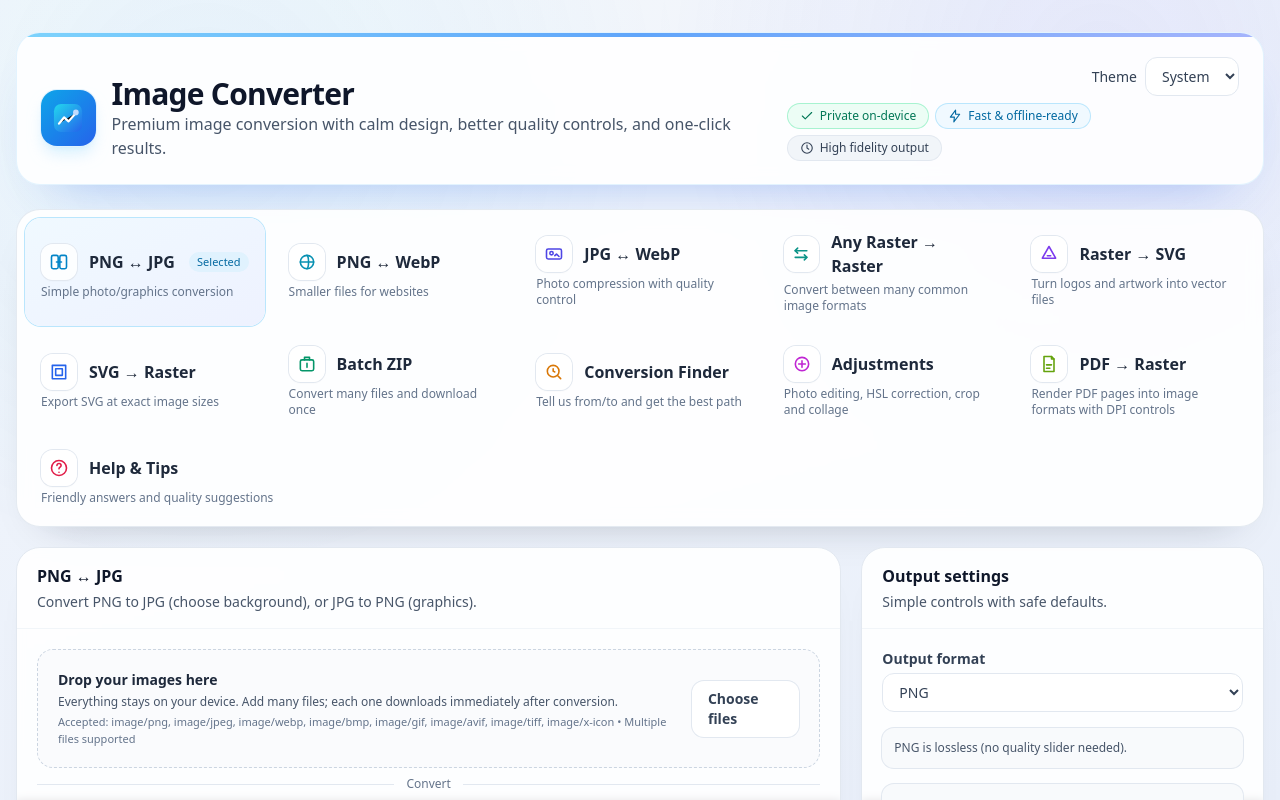
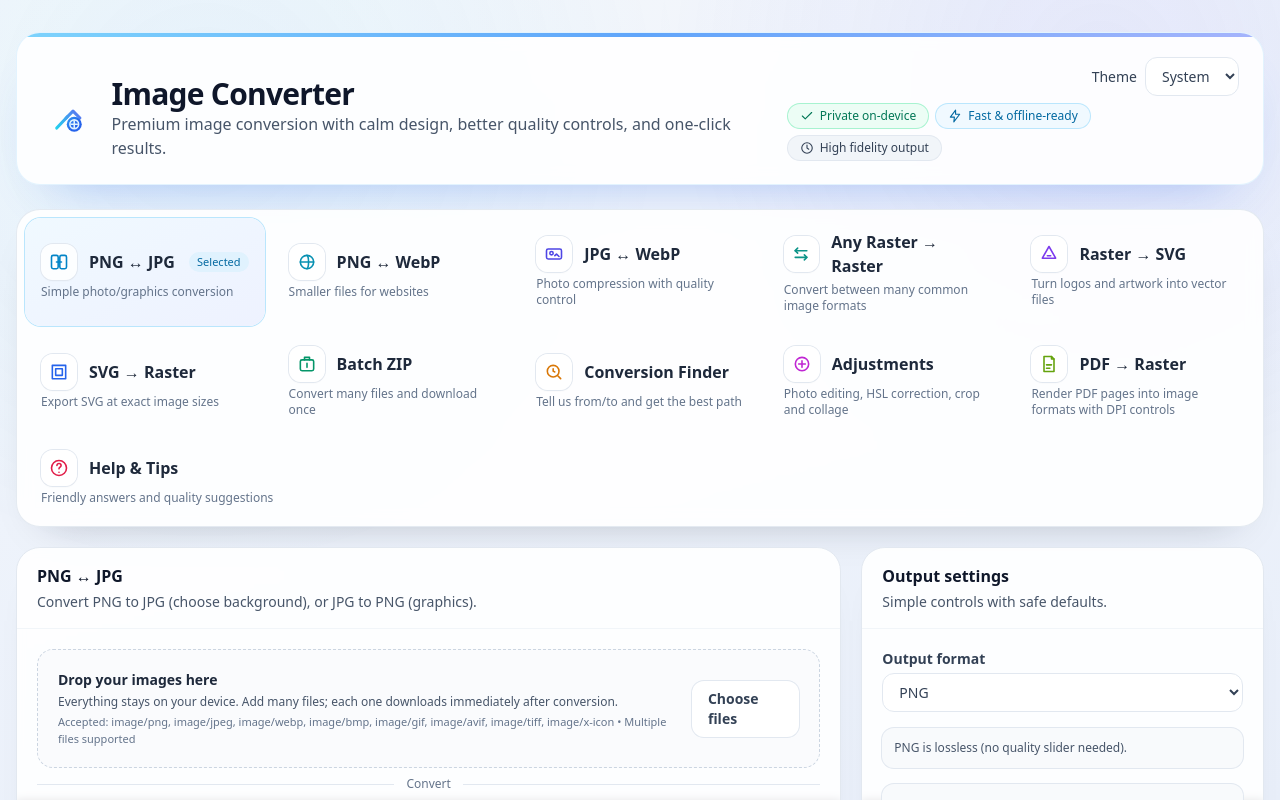
Before and after one commit to abdulmalik299/Image-Converter, a React (Vite) app: page / in a window 1280 px wide. Shown: the top 800 px of the page. Built offline with nearby package versions, Linux system fonts and the light colour scheme.

Commit message:
Improve adjustment crop drag UX, optimize preview weight, and refresh logo

```diff
--- a/src/components/ui.tsx
+++ b/src/components/ui.tsx
@@ -2,16 +2,23 @@ import { PropsWithChildren } from "react";
 
 function HeaderGlyph() {
   return (
-    <svg viewBox="0 0 64 64" className="h-9 w-9" aria-hidden="true">
+    <svg viewBox="0 0 64 64" className="h-10 w-10" aria-hidden="true" fill="none">
       <defs>
-        <linearGradient id="logoG" x1="10" y1="8" x2="56" y2="58" gradientUnits="userSpaceOnUse">
+        <linearGradient id="markBeam" x1="12" y1="48" x2="52" y2="14" gradientUnits="userSpaceOnUse">
           <stop offset="0" stopColor="#22d3ee" />
+          <stop offset="1" stopColor="#6366f1" />
+        </linearGradient>
+        <linearGradient id="markLens" x1="20" y1="22" x2="44" y2="44" gradientUnits="userSpaceOnUse">
+          <stop offset="0" stopColor="#38bdf8" />
           <stop offset="1" stopColor="#2563eb" />
         </linearGradient>
       </defs>
-      <rect x="7" y="7" width="50" height="50" rx="13" fill="url(#logoG)" />
-      <path d="M16 42 25 31l8 7 14-16" stroke="#fff" strokeWidth="4" strokeLinecap="round" strokeLinejoin="round" />
-      <circle cx="46" cy="22" r="5" fill="#bfdbfe" />
+      <path d="M14 48 31 30" stroke="url(#markBeam)" strokeWidth="5" strokeLinecap="round" />
+      <path d="M29 32 40 21l11 11" stroke="url(#markBeam)" strokeWidth="5" strokeLinecap="round" strokeLinejoin="round" />
+      <circle cx="42" cy="42" r="12" fill="url(#markLens)" />
+      <circle cx="42" cy="42" r="7" stroke="#e0f2fe" strokeWidth="2.5" />
+      <path d="M37 42h10" stroke="#e0f2fe" strokeWidth="2.5" strokeLinecap="round" />
+      <path d="M42 37v10" stroke="#e0f2fe" strokeWidth="2.5" strokeLinecap="round" />
     </svg>
   );
 }
@@ -32,7 +39,7 @@ export function AppShell({ children, themeControl }: PropsWithChildren<{ themeCo
           <div className="pointer-events-none absolute inset-x-0 top-0 h-1 bg-gradient-to-r from-sky-300 via-blue-400 to-indigo-300 dark:from-sky-500/70 dark:via-indigo-500/70 dark:to-violet-500/70" />
           <div className="flex flex-col gap-4 md:flex-row md:items-end md:justify-between">
             <div className="flex items-center gap-4">
-              <div className="h-14 w-14 rounded-2xl bg-gradient-to-br from-sky-500 to-blue-600 shadow-lg shadow-sky-200/60 ring-1 ring-sky-100 flex items-center justify-center">
+              <div className="flex h-14 w-14 items-center justify-center">
                 <HeaderGlyph />
               </div>
               <div>
--- a/src/tabs/UpscaleTab.tsx
+++ b/src/tabs/UpscaleTab.tsx
@@ -89,6 +89,7 @@ const PREVIEW_MAX_DIMENSION = 1920;
 const INTERACTIVE_PREVIEW_MAX_DIMENSION = 960;
 const INTERACTIVE_PREVIEW_DELAY_MS = 16;
 const FINAL_PREVIEW_DELAY_MS = 26;
+const PREVIEW_TARGET_BYTES = 200 * 1024;
 
 const GEOMETRY_RATIO_PRESETS = [
   { key: "free", label: "Custom" },
@@ -455,6 +456,7 @@ export function UpscaleTab({ setSettings, active }: { settings: CommonRasterSett
   const previewWrapRef = useRef<HTMLDivElement | null>(null);
   const cropGestureRef = useRef<{ mode: "move" | "nw" | "ne" | "sw" | "se"; startX: number; startY: number; cropX: number; cropY: number; cropW: number; cropH: number } | null>(null);
   const cropGestureFrameRef = useRef<number | null>(null);
+  const bodyScrollRestoreRef = useRef<{ overflow: string; touchAction: string } | null>(null);
   const pendingCropRef = useRef<{ cropX: number; cropY: number; cropW: number; cropH: number } | null>(null);
   const [preparedExport, setPreparedExport] = useState<{ url: string; name: string; size: string } | null>(null);
   const sectionRefs = useRef<Record<SectionKey, HTMLDivElement | null>>({
@@ -588,6 +590,14 @@ export function UpscaleTab({ setSettings, active }: { settings: CommonRasterSett
     if (canvasRect.width < 2 || canvasRect.height < 2) return;
 
     onSliderInteractionStart();
+    if (!bodyScrollRestoreRef.current) {
+      bodyScrollRestoreRef.current = {
+        overflow: document.body.style.overflow,
+        touchAction: document.body.style.touchAction
+      };
+      document.body.style.overflow = "hidden";
+      document.body.style.touchAction = "none";
+    }
     cropGestureRef.current = {
       mode,
       startX: event.clientX,
@@ -658,6 +668,11 @@ export function UpscaleTab({ setSettings, active }: { settings: CommonRasterSett
         cropGestureFrameRef.current = null;
       }
       onSliderInteractionEnd();
+      if (bodyScrollRestoreRef.current) {
+        document.body.style.overflow = bodyScrollRestoreRef.current.overflow;
+        document.body.style.touchAction = bodyScrollRestoreRef.current.touchAction;
+        bodyScrollRestoreRef.current = null;
+      }
       window.removeEventListener("pointermove", onMove);
       window.removeEventListener("pointerup", onUp);
       window.removeEventListener("pointercancel", onUp);
@@ -713,15 +728,48 @@ export function UpscaleTab({ setSettings, active }: { settings: CommonRasterSett
 
     const previewScale = Math.min(1, PREVIEW_MAX_DIMENSION / Math.max(bmp.width, bmp.height));
     const previewCanvas = previewSourceCanvasRef.current || document.createElement("canvas");
-    previewCanvas.width = Math.max(1, Math.round(bmp.width * previewScale));
-    previewCanvas.height = Math.max(1, Math.round(bmp.height * previewScale));
+    let targetW = Math.max(1, Math.round(bmp.width * previewScale));
+    let targetH = Math.max(1, Math.round(bmp.height * previewScale));
+    let quality = 0.84;
+    let bestBitmap: ImageBitmap | null = null;
+
+    for (let attempt = 0; attempt < 7; attempt++) {
+      const workingCanvas = document.createElement("canvas");
+      workingCanvas.width = targetW;
+      workingCanvas.height = targetH;
+      const workingCtx = workingCanvas.getContext("2d");
+      if (!workingCtx) break;
+      workingCtx.imageSmoothingEnabled = true;
+      workingCtx.imageSmoothingQuality = "high";
+      workingCtx.drawImage(bmp, 0, 0, targetW, targetH);
+
+      const blob = await new Promise<Blob | null>((resolve) => workingCanvas.toBlob((b) => resolve(b), "image/jpeg", quality));
+      if (!blob) break;
+
+      if (bestBitmap) bestBitmap.close();
+      bestBitmap = await createImageBitmap(blob);
+
+      if (blob.size <= PREVIEW_TARGET_BYTES) break;
+
+      if (quality > 0.55) quality -= 0.1;
+      else {
+        targetW = Math.max(1, Math.round(targetW * 0.86));
+        targetH = Math.max(1, Math.round(targetH * 0.86));
+      }
+    }
+
+    previewCanvas.width = bestBitmap ? bestBitmap.width : targetW;
+    previewCanvas.height = bestBitmap ? bestBitmap.height : targetH;
     const previewCtx = previewCanvas.getContext("2d");
     if (previewCtx) {
+      previewCtx.clearRect(0, 0, previewCanvas.width, previewCanvas.height);
       previewCtx.imageSmoothingEnabled = true;
       previewCtx.imageSmoothingQuality = "high";
-      previewCtx.drawImage(bmp, 0, 0, previewCanvas.width, previewCanvas.height);
+      if (bestBitmap) previewCtx.drawImage(bestBitmap, 0, 0);
+      else previewCtx.drawImage(bmp, 0, 0, previewCanvas.width, previewCanvas.height);
       previewSourceCanvasRef.current = previewCanvas;
     }
+    if (bestBitmap) bestBitmap.close();
 
     bmp.close();
     patch((p) => ({
@@ -1100,6 +1148,11 @@ export function UpscaleTab({ setSettings, active }: { settings: CommonRasterSett
     if (settleTimerRef.current) window.clearTimeout(settleTimerRef.current);
     if (previewTimerRef.current) window.clearTimeout(previewTimerRef.current);
     if (cropGestureFrameRef.current !== null) window.cancelAnimationFrame(cropGestureFrameRef.current);
+    if (bodyScrollRestoreRef.current) {
+      document.body.style.overflow = bodyScrollRestoreRef.current.overflow;
+      document.body.style.touchAction = bodyScrollRestoreRef.current.touchAction;
+      bodyScrollRestoreRef.current = null;
+    }
     if (previewUrlRef.current) URL.revokeObjectURL(previewUrlRef.current);
     if (preparedExportUrlRef.current) URL.revokeObjectURL(preparedExportUrlRef.current);
   }, []);
@@ -1199,7 +1252,7 @@ export function UpscaleTab({ setSettings, active }: { settings: CommonRasterSett
             <canvas key={canvasRenderNonce} ref={previewCanvasRef} style={{ transform: `scale(${zoom === "fit" ? 1 : zoomLevel})` }} className="h-auto max-h-full w-auto max-w-full rounded-lg transition-transform" />
             {mobileTool === "geometry" && !showBefore && !holdBefore ? <>
               <div
-                className="absolute cursor-move rounded-lg border border-white/25"
+                className="absolute cursor-move rounded-lg border border-white/25 touch-none"
                 onPointerDown={(e) => startCropGesture("move", e)}
                 style={{
                   left: `${state.geometry.cropX}%`,
@@ -1221,6 +1274,7 @@ export function UpscaleTab({ setSettings, active }: { settings: CommonRasterSett
                     type="button"
                     className={`absolute h-4 w-4 rounded-full border border-white bg-slate-900/80 ${posClass}`}
                     onPointerDown={(e) => startCropGesture(corner as "nw" | "ne" | "sw" | "se", e)}
+                    style={{ touchAction: "none" }}
                     aria-label={`Resize crop ${corner}`}
                   />;
                 })}
```
Also changed, not shown: public/favicon.svg, public/logo-mark.svg.
